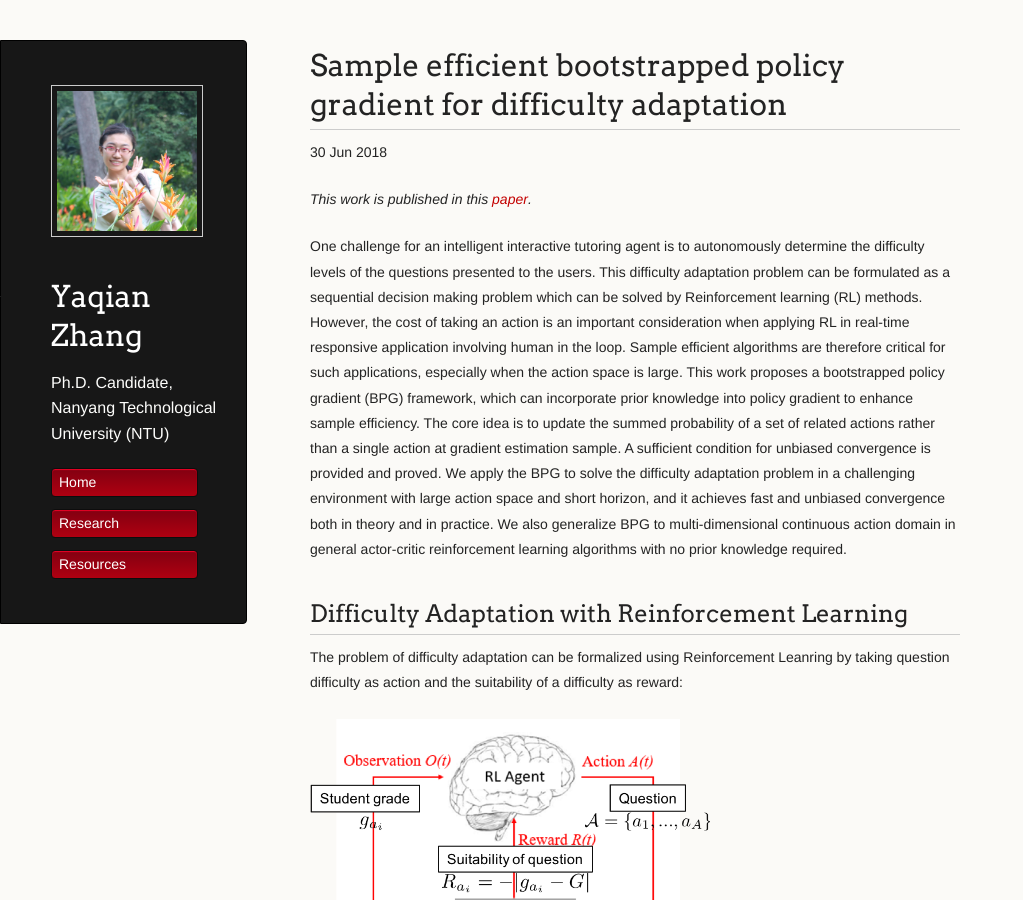
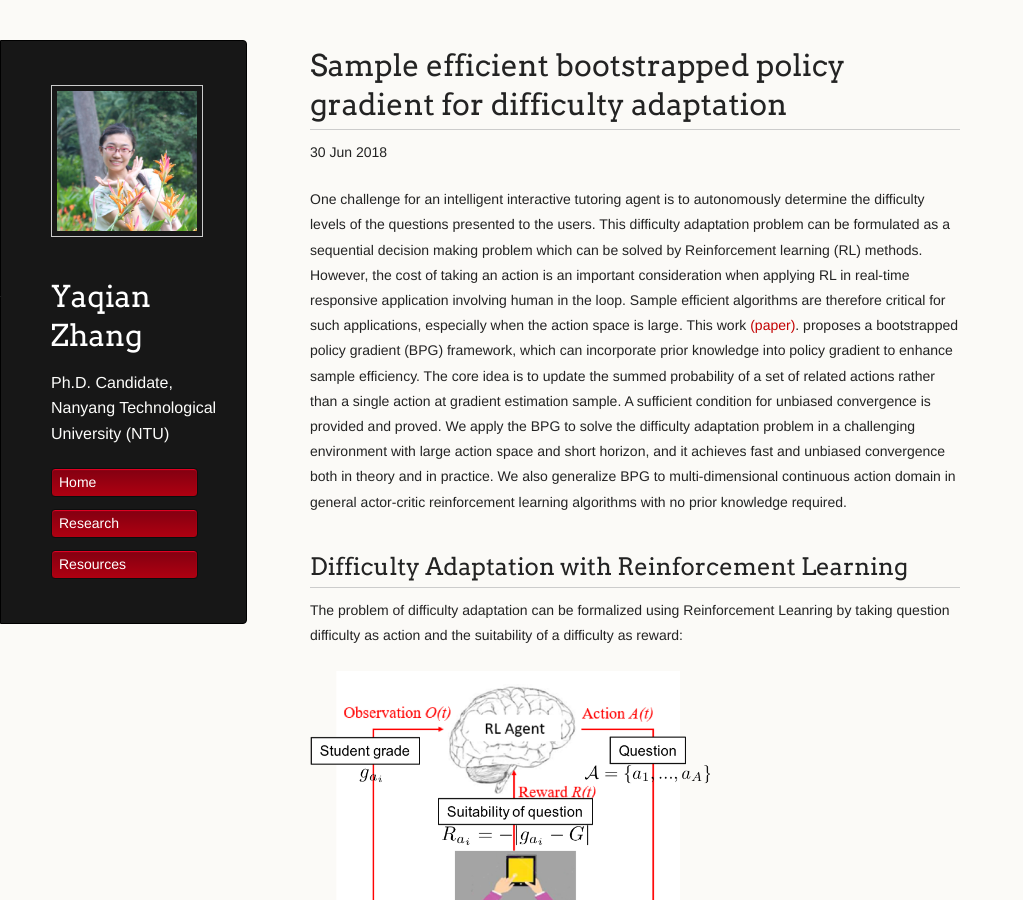
Before and after one commit to YaqianZhang/yaqianzhang.github.io, a Jekyll site: the page built from _posts/2019-01-30-boostrapped-policy-gradient.md, in a window 1280 px wide and 900 px high. Shown: the whole window, without its empty margins (0-1023 px from the left). Built offline with Jekyll 4.4.1, drawn with Linux system fonts in a browser that asks for light colours; some of the changed lines change nothing that is shown.

Commit message:
Update 2019-01-30-boostrapped-policy-gradient.md

```diff
--- a/_posts/2019-01-30-boostrapped-policy-gradient.md
+++ b/_posts/2019-01-30-boostrapped-policy-gradient.md
@@ -5,8 +5,6 @@ date: 2018-06-30
 label: "Reinforcement Learning"
 imgstr: "/images/bpg_pic/strong_weak.png"
 ---
-_This work is published in this [paper](http://www.ifaamas.org/Proceedings/aamas2019/pdfs/p711.pdf)._
-
 One challenge for an intelligent interactive tutoring agent is to
 autonomously determine the difficulty levels of the questions presented
 to the users. This difficulty adaptation problem can be formulated
@@ -15,7 +13,7 @@ solved by Reinforcement learning (RL) methods. However, the cost
 of taking an action is an important consideration when applying
 RL in real-time responsive application involving human in the loop.
 Sample efficient algorithms are therefore critical for such applications,
-especially when the action space is large. This work  proposes
+especially when the action space is large. This work [(paper)](http://www.ifaamas.org/Proceedings/aamas2019/pdfs/p711.pdf).  proposes
 a bootstrapped policy gradient (BPG) framework, which can incorporate
 prior knowledge into policy gradient to enhance sample
 efficiency. The core idea is to update the summed probability of
```
